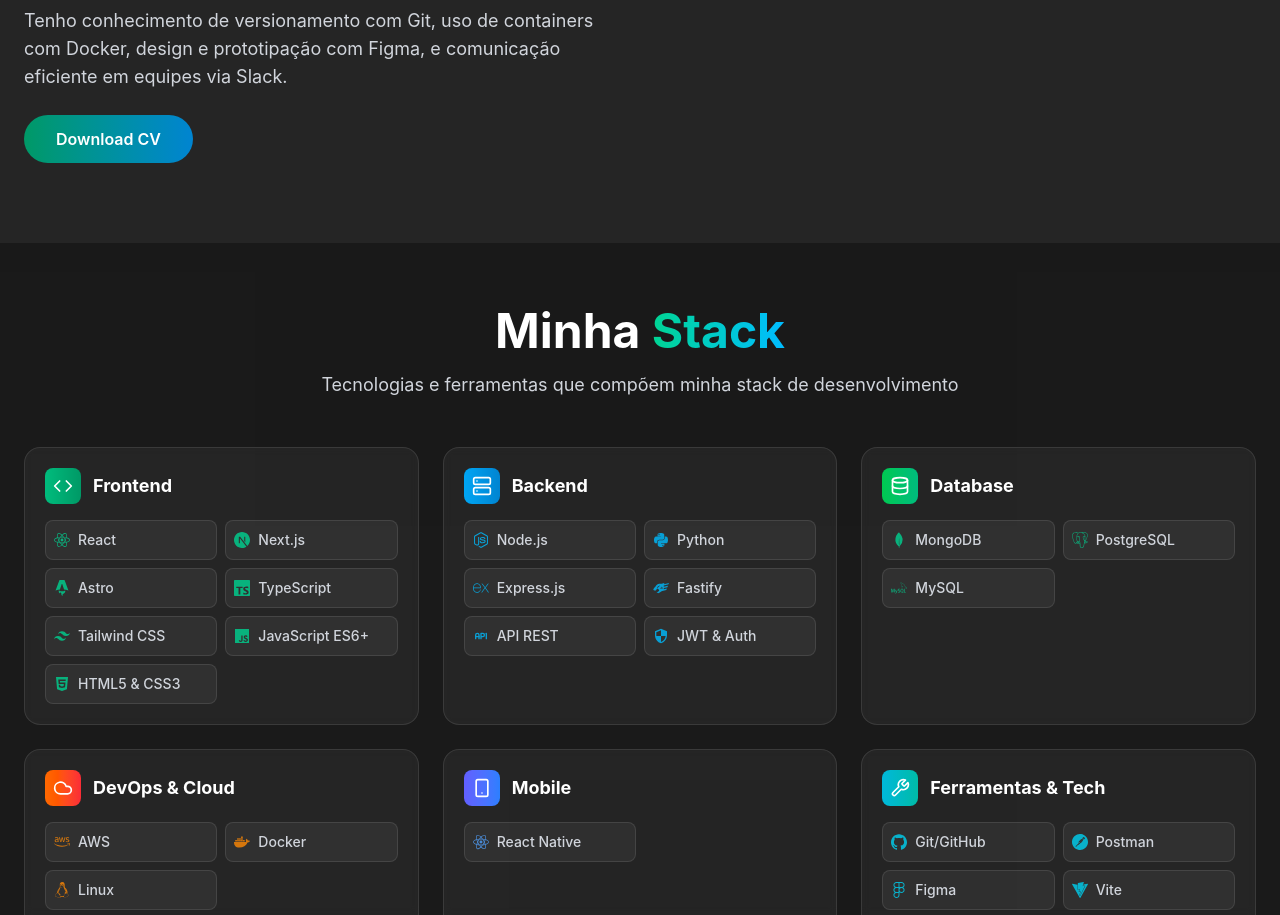
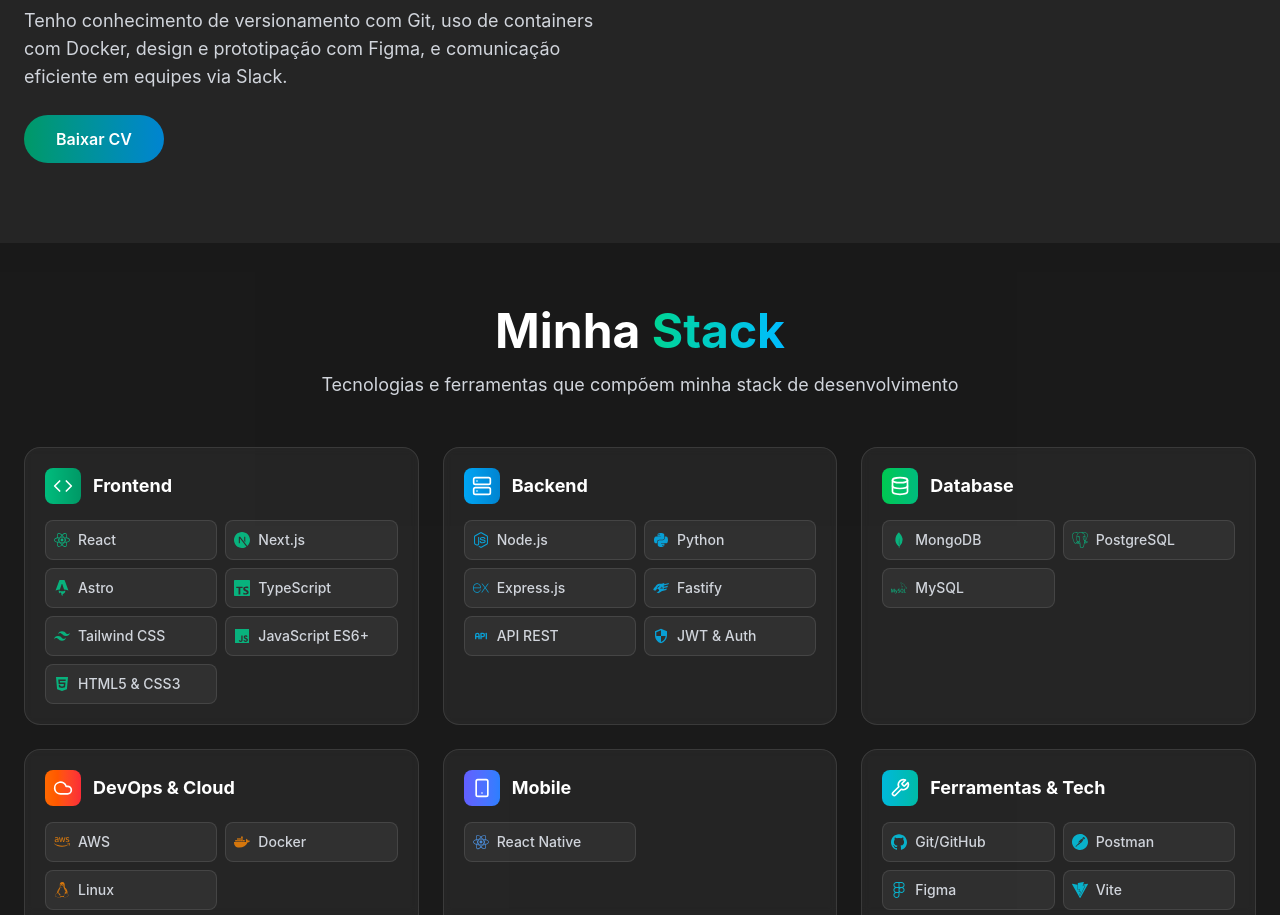
Before and after one commit to JVPrado1/portfoliodev, a React (Vite) app: page / in a window 1280 px wide. Shown: the part 1253-2168 px from the top of the page. Built offline with nearby package versions, Linux system fonts and the light colour scheme.

Commit message:
content: padroniza texto dos botões

```diff
--- a/src/components/AboutSection.tsx
+++ b/src/components/AboutSection.tsx
@@ -88,7 +88,7 @@
                 download="Currículo - João Victor Prado - Desenvolvedor Full Stack.pdf"
                 className="px-8 py-3 bg-gradient-to-r from-emerald-600 to-sky-600 text-white rounded-full font-semibold hover:shadow-lg hover:shadow-emerald-500/25 transition-all duration-200 inline-block text-center cursor-pointer hover:scale-[1.02]"
               >
-                Download CV
+                Baixar CV
               </a>
             </div>
           </motion.div>
```
